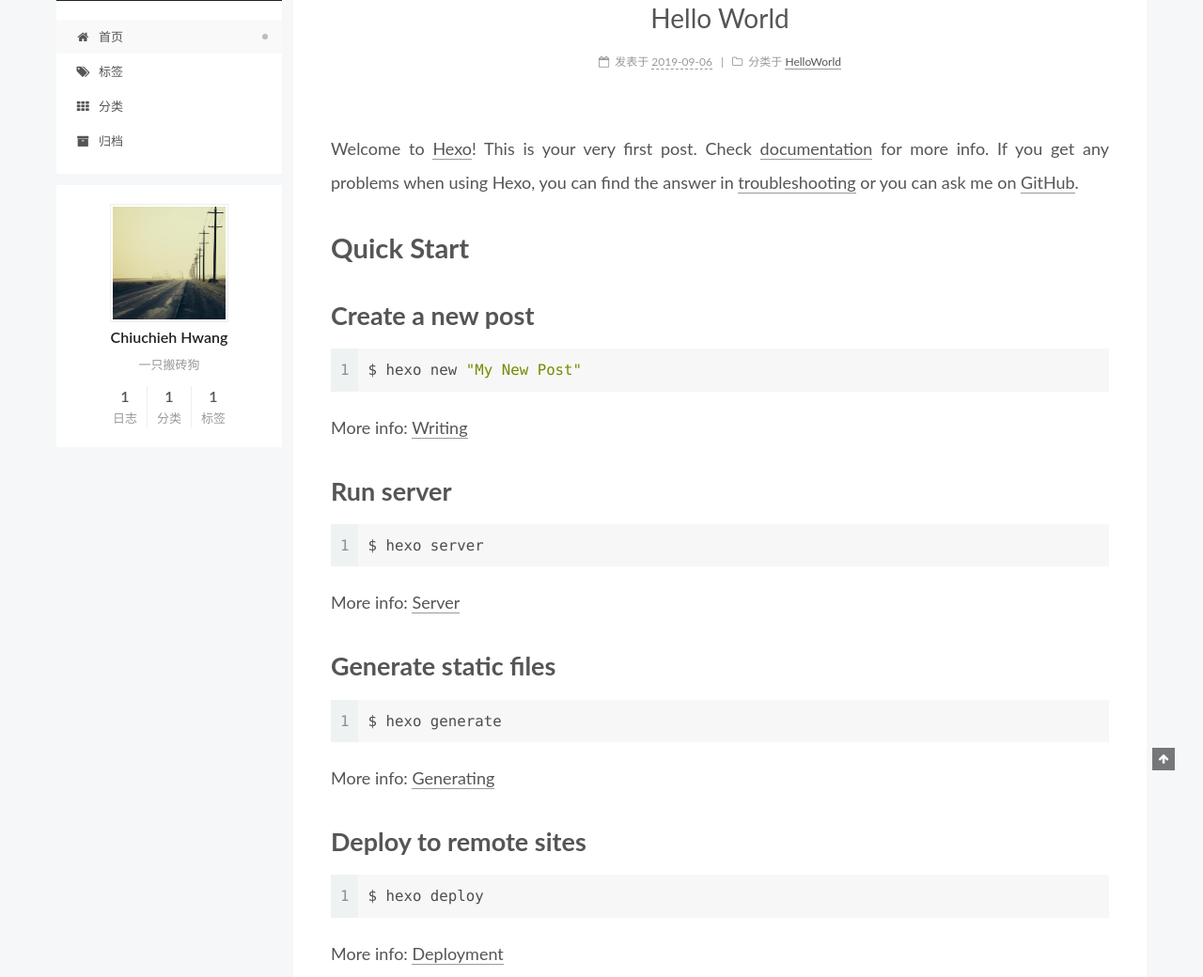
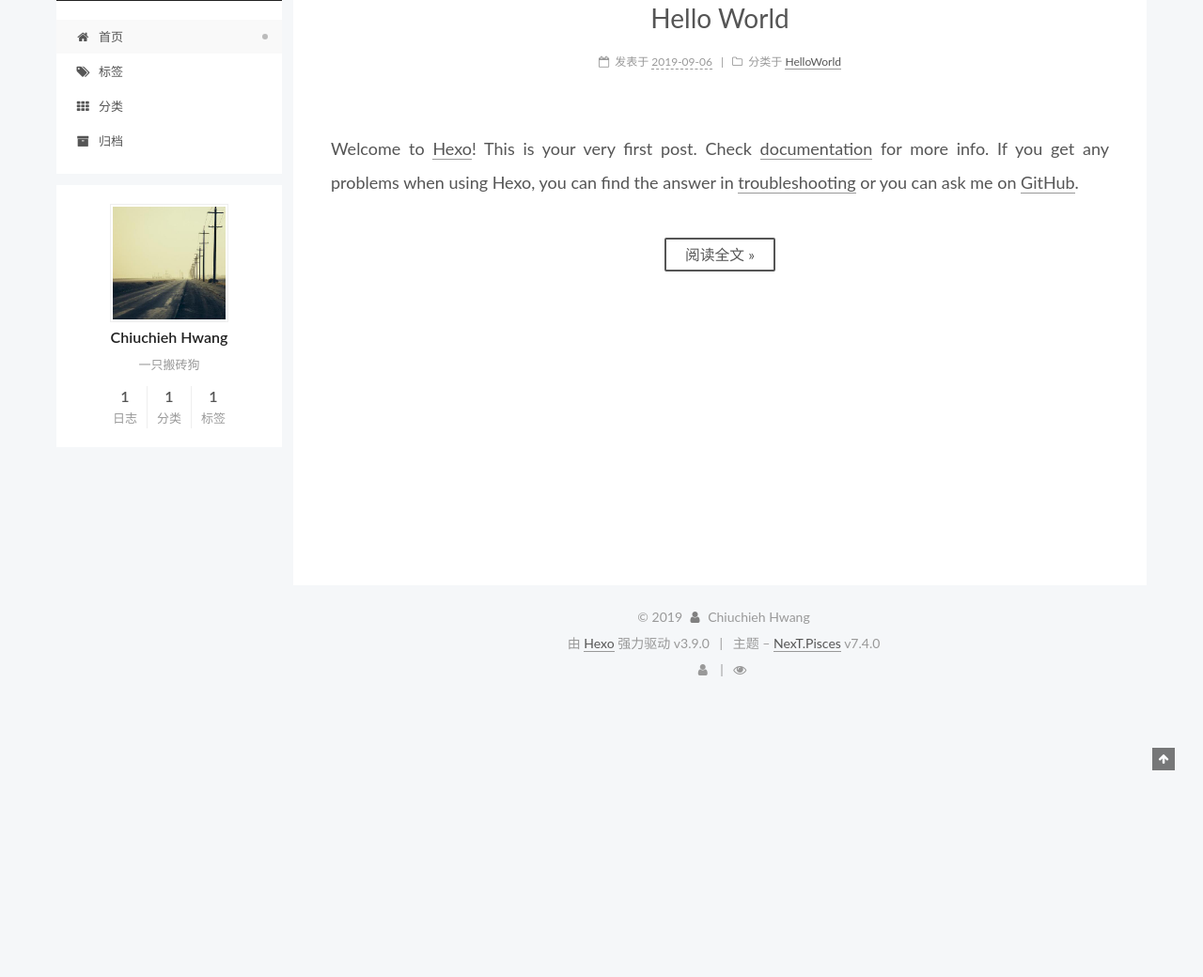
Before and after one commit to chiuchiehhwang/chiuchiehhwang.github.io, a plain HTML site: page index.html in a window 1280 px wide. Shown: the part 80-1120 px from the top of the page at 94% size. After the commit the page ends 827 px from the top, so only its background shows below. Drawn offline with Linux system fonts and the light colour scheme; some packages are replaced by stand-ins of ours; a script that the page names is missing.

Commit message:
Site updated: 2019-09-06 21:02:29

```diff
--- a/index.html
+++ b/index.html
@@ -245,7 +245,7 @@
 
 
 
-              <time title="创建时间：2019-09-06 09:41:34 / 修改时间：18:25:44" itemprop="dateCreated datePublished" datetime="2019-09-06T09:41:34+08:00">2019-09-06</time>
+              <time title="创建时间：2019-09-06 09:41:34 / 修改时间：20:51:10" itemprop="dateCreated datePublished" datetime="2019-09-06T09:41:34+08:00">2019-09-06</time>
             </span>
 
 
@@ -278,19 +278,15 @@
 
 
           <p>Welcome to <a href="https://hexo.io/" target="_blank" rel="noopener">Hexo</a>! This is your very first post. Check <a href="https://hexo.io/docs/" target="_blank" rel="noopener">documentation</a> for more info. If you get any problems when using Hexo, you can find the answer in <a href="https://hexo.io/docs/troubleshooting.html" target="_blank" rel="noopener">troubleshooting</a> or you can ask me on <a href="https://github.com/hexojs/hexo/issues" target="_blank" rel="noopener">GitHub</a>.</p>
-<h2 id="Quick-Start"><a href="#Quick-Start" class="headerlink" title="Quick Start"></a>Quick Start</h2><h3 id="Create-a-new-post"><a href="#Create-a-new-post" class="headerlink" title="Create a new post"></a>Create a new post</h3><figure class="highlight bash"><table><tr><td class="gutter"><pre><span class="line">1</span><br></pre></td><td class="code"><pre><span class="line">$ hexo new <span class="string">"My New Post"</span></span><br></pre></td></tr></table></figure>
+          <!--noindex-->
 
-<p>More info: <a href="https://hexo.io/docs/writing.html" target="_blank" rel="noopener">Writing</a></p>
-<h3 id="Run-server"><a href="#Run-server" class="headerlink" title="Run server"></a>Run server</h3><figure class="highlight bash"><table><tr><td class="gutter"><pre><span class="line">1</span><br></pre></td><td class="code"><pre><span class="line">$ hexo server</span><br></pre></td></tr></table></figure>
+            <div class="post-button text-center">
+              <a class="btn" href="/2019/09/06/hello-world/#more" rel="contents">
+                阅读全文 &raquo;
+              </a>
+            </div>
 
-<p>More info: <a href="https://hexo.io/docs/server.html" target="_blank" rel="noopener">Server</a></p>
-<h3 id="Generate-static-files"><a href="#Generate-static-files" class="headerlink" title="Generate static files"></a>Generate static files</h3><figure class="highlight bash"><table><tr><td class="gutter"><pre><span class="line">1</span><br></pre></td><td class="code"><pre><span class="line">$ hexo generate</span><br></pre></td></tr></table></figure>
-
-<p>More info: <a href="https://hexo.io/docs/generating.html" target="_blank" rel="noopener">Generating</a></p>
-<h3 id="Deploy-to-remote-sites"><a href="#Deploy-to-remote-sites" class="headerlink" title="Deploy to remote sites"></a>Deploy to remote sites</h3><figure class="highlight bash"><table><tr><td class="gutter"><pre><span class="line">1</span><br></pre></td><td class="code"><pre><span class="line">$ hexo deploy</span><br></pre></td></tr></table></figure>
-
-<p>More info: <a href="https://hexo.io/docs/deployment.html" target="_blank" rel="noopener">Deployment</a></p>
-
+          <!--/noindex-->
 
 
     </div>
```
Also changed, not shown: 2019/09/06/hello-world/index.html (+7 -5 lines).
